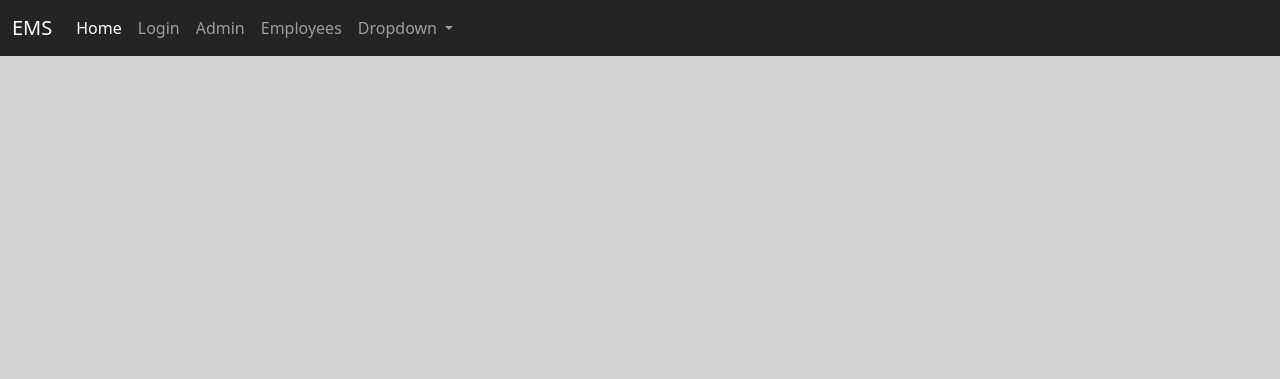
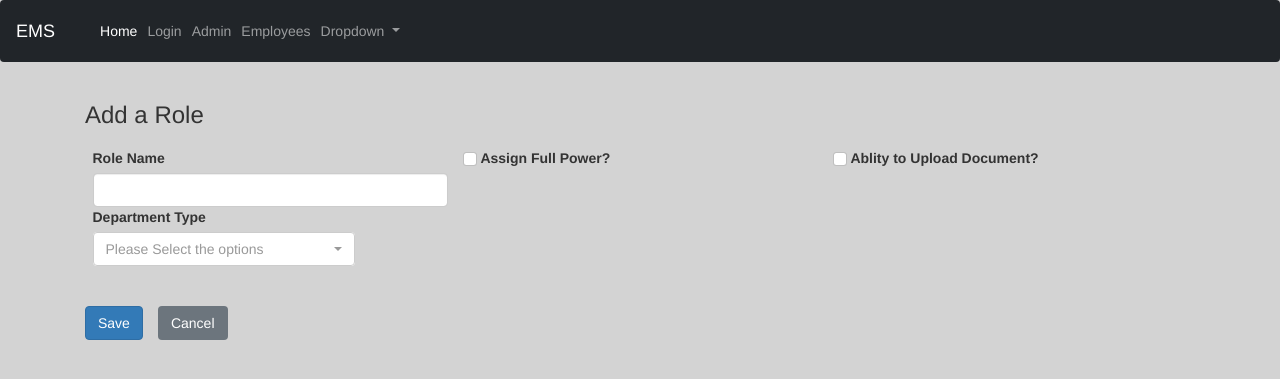
Before and after one commit to aswin-syras/Employee-Management-System, a Flask app: page /createNewRole in a window 1280 px wide. Shown: the top 379 px of the page. Run offline with Flask 2, Linux system fonts and the light colour scheme; some libraries are stand-ins or nearby versions.

Commit message:
[Dept, Role, Emp_type and role] Created and edited GET and POST

```diff
--- a/main.py
+++ b/main.py
@@ -96,6 +96,13 @@ class InformForm(FlaskForm):
     hourly_pay = IntegerField('Hourly Pay')
     submit = SubmitField('Submit')
 
+    department_name = StringField('Department Name', validators=[DataRequired()])
+    employee_type_description = StringField('Employee Type Description', validators=[DataRequired()])
+
+    role_name = StringField('Role Name', validators=[DataRequired()])
+    role_have_full_power = BooleanField('Assign Full Power?')
+    role_upload_documents_profile_pictures = BooleanField('Ablity to Upload Document?')
+
 
 @app.route("/<name>")
 def home(name):
@@ -184,6 +191,57 @@ def generating_random_id_employees():
             i = 1
 
 
+def generating_random_id_departments():
+    # Generating a new random id for employees
+    i = 1
+    while (i > 0):
+        random_id_generator = randrange(1, 1000000)
+        all_departments_find = mongo.db.departments.find()
+
+        # Fetch only the Id only for comparing
+        result = map(lambda x: x["_id"], all_departments_find)
+        not_in_list = random_id_generator not in list(result)
+        if (not_in_list):
+            i = 0
+            return random_id_generator
+        else:
+            i = 1
+
+
+def generating_random_id_employee_type():
+    # Generating a new random id for employees
+    i = 1
+    while (i > 0):
+        random_id_generator = randrange(1, 1000000)
+        all_employee_type_find = mongo.db.employee_type.find()
+
+        # Fetch only the Id only for comparing
+        result = map(lambda x: x["_id"], all_employee_type_find)
+        not_in_list = random_id_generator not in list(result)
+        if (not_in_list):
+            i = 0
+            return random_id_generator
+        else:
+            i = 1
+
+
+def generating_random_id_role():
+    # Generating a new random id for employees
+    i = 1
+    while (i > 0):
+        random_id_generator = randrange(1, 1000000)
+        all_role_find = mongo.db.role.find()
+
+        # Fetch only the Id only for comparing
+        result = map(lambda x: x["_id"], all_role_find)
+        not_in_list = random_id_generator not in list(result)
+        if (not_in_list):
+            i = 0
+            return random_id_generator
+        else:
+            i = 1
+
+
 @app.route("/newEmployee")
 def createNewEmployeeGET():
     # all_roles = database_connection.connect_role_table_name()
@@ -217,7 +275,7 @@ def createNewEmployee():
 
             error = []
 
-            print("request.form.get:::", request.form.get("manager_id"), request.form )
+            print("request.form.get:::", request.form.get("manager_id"), request.form)
             if not request.form.get("role_id"):
                 error.append("Please Select the Job Position")
             elif request.form.get("role_id"):
@@ -248,7 +306,8 @@ def createNewEmployee():
                                    came_from="admin.adminHome",
                                    gender_array=gender_array,
                                    requestForm=requestForm)
-        elif int(request.form.get("employee_type_id")) != 1000 and request.form.get("is_manager"): # If manager cannot be in Hourly rate
+        elif int(request.form.get("employee_type_id")) != 1000 and request.form.get(
+                "is_manager"):  # If manager cannot be in Hourly rate
             error = []
             error.append("Manager Cannot be on an hourly rate")
             requestForm.update({'role_id': int(request.form.get("role_id"))})
@@ -268,7 +327,7 @@ def createNewEmployee():
                                    requestForm=requestForm)
         else:
             salary_hourly_details = {}
-            print("--------------------: ", int(request.form.get("employee_type_id")) , request.form.get("is_manager"))
+            print("--------------------: ", int(request.form.get("employee_type_id")), request.form.get("is_manager"))
             # Fulltime job has some benefits
             if (int(request.form.get('employee_type_id')) == 1000):
                 my_salary = request.form.get('salary')
@@ -283,8 +342,10 @@ def createNewEmployee():
                         "salary": 0 if not my_salary else float(request.form.get('salary')),
                         "bonus": 0 if not my_bonus else float(request.form.get('bonus')),
                         "allowances": {
-                            "basic_allowance": 0 if not my_basic_allowance else float(request.form.get('basic_allowance')),
-                            "medical_allowance": 0 if not my_medical_allowance else float(request.form.get('medical_allowance')),
+                            "basic_allowance": 0 if not my_basic_allowance else float(
+                                request.form.get('basic_allowance')),
+                            "medical_allowance": 0 if not my_medical_allowance else float(
+                                request.form.get('medical_allowance')),
                             "provident_fund": 0 if not my_provident_fund else float(request.form.get('provident_fund')),
                             "tax": 0 if not my_tax else float(request.form.get('tax'))
                         }
@@ -332,11 +393,11 @@ def createNewEmployee():
             # If the is a Manager? then insert the user into the table
             if (request.form.get('is_manager')):
                 manager_data = {
-                      "_id": insert_data["_id"],
-                      "manager_first_name": insert_data["first_name"],
-                      "manager_last_name": insert_data["last_name"],
-                      "manager_role_id": insert_data['user_role_id'],
-                      "manager_department_id": insert_data["department_id"]
+                    "_id": insert_data["_id"],
+                    "manager_first_name": insert_data["first_name"],
+                    "manager_last_name": insert_data["last_name"],
+                    "manager_role_id": insert_data['user_role_id'],
+                    "manager_department_id": insert_data["department_id"]
                 }
                 mongo.db.managers.insert_one(manager_data)
 
@@ -437,14 +498,197 @@ def editAnEmployee(id):
 @app.route("/deleteExistingEmployee/<int:id>")
 def deleteExistingEmployee(id):
     print("ID: ", id, )
-    fetch_one_employee = mongo.db.employees.find_one({ '_id': id })
+    fetch_one_employee = mongo.db.employees.find_one({'_id': id})
     if fetch_one_employee['is_manager']:
         mongo.db.managers.delete_one({'_id': id})
     mongo.db.employees.delete_one({'_id': id})
     return redirect(url_for('admin.adminHome'))
 
 
-# ********************************** CREATING CALENDAR EVENT *****************************#
+# ********************************** CREATEING A NEW DEPARTMENT ************************** #
+@app.route("/createNewDepartment", methods=['GET', 'POST'])
+def createNewDepartmentGET():
+    form = InformForm()
+    return render_template("admin/new_department.html",
+                           form=form,
+                           came_from="admin.adminHome")
+
+
+@app.route("/createNewDepartmentPOST", methods=['GET', 'POST'])
+def createNewDepartmentPOST():
+    # Insert the employees  data into the employees collection
+    mongo.db.departments.insert_one({
+        '_id': generating_random_id_departments(),
+        'department_name': request.form.get('department_name')
+    })
+    return redirect(url_for("admin.adminHome"))
+
+
+@app.route("/editDepartment/<int:id>", methods=['GET', 'POST'])
+def editingDepartmentGET(id):
+    # Insert the employees  data into the employees collection
+    form = InformForm()
+    one_department = mongo.db.departments.find_one({"_id": id})
+    print("---------- ", one_department)
+    return render_template("admin/edit_department.html",
+                           form=form,
+                           one_department=one_department,
+                           came_from="admin.adminHome")
+
+
+@app.route("/editDepartmentPOST/<int:id>", methods=['GET', 'POST'])
+def editingDepartmentPOST(id):
+    # Insert the employees  data into the employees collection
+    form = InformForm()
+
+    # Update the employees  data into the employees collection
+    mongo.db.departments.update_one(
+        {'_id': id},
+        {'$set': {'department_name': request.form.get('department_name')}})
+    return redirect(url_for("admin.adminHome"))
+
+
+# ********************************** CREATEING A NEW EMPLOYEE TYPE ************************** #
+@app.route("/createNewEmployeeType", methods=['GET', 'POST'])
+def createNewEmployeeTypeGET():
+    form = InformForm()
+    return render_template("admin/new_employee_type.html",
+                           form=form,
+                           came_from="admin.adminHome")
+
+
+@app.route("/createNewEmployeeTypePOST", methods=['GET', 'POST'])
+def createNewEmployeeTypePOST():
+    # Insert the employees  data into the employees collection
+    mongo.db.employee_type.insert_one({
+        '_id': generating_random_id_employee_type(),
+        'employee_type_description': request.form.get('employee_type_description')
+    })
+    return redirect(url_for("admin.adminHome"))
+
+
+@app.route("/editEmployeeType/<int:id>", methods=['GET', 'POST'])
+def editingEmployeeTypeGET(id):
+    # Insert the employees  data into the employees collection
+    form = InformForm()
+    one_employee_type = mongo.db.employee_type.find_one({"_id": id})
+    print("---------- ", one_employee_type)
+    return render_template("admin/edit_employee_type.html",
+                           form=form,
+                           one_employee_type=one_employee_type,
+                           came_from="admin.adminHome")
+
+
+@app.route("/editingEmployeeTypePOST/<int:id>", methods=['GET', 'POST'])
+def editingEmployeeTypePOST(id):
+    # Insert the employees  data into the employees collection
+    form = InformForm()
+
+    # Update the employees  data into the employees collection
+    mongo.db.employee_type.update_one(
+        {'_id': id},
+        {'$set': {'employee_type_description': request.form.get('employee_type_description')}})
+    return redirect(url_for("admin.adminHome"))
+
+
+# ********************************** CREATING A NEW ROLE ************************** #
+@app.route("/createNewRole", methods=['GET', 'POST'])
+def createNewRoleGET():
+    form = InformForm()
+    return render_template("admin/new_role.html",
+                           form=form,
+                           display_all_departments=fetch_all_departments,
+                           came_from="admin.adminHome")
+
+
+@app.route("/createNewRolePOST", methods=['GET', 'POST'])
+def createNewRolePOST():
+    form = InformForm()
+    error = []
+    if not request.form.get("department_id"):
+        error.append("Please Select the Department")
+
+        return render_template("admin/new_role.html",
+                               display_all_departments=fetch_all_departments,
+                               form=form,
+                               error=error,
+                               came_from="admin.adminHome",
+                               gender_array=gender_array
+                               )
+    else:
+        # Insert the employees  data into the employees collection
+        mongo.db.role.insert_one({
+            '_id': generating_random_id_role(),
+            'role_name': request.form.get('role_name'),
+            'role_have_full_power': True if request.form.get('role_have_full_power') else False,
+            'role_upload_documents_profile_pictures': True if request.form.get('role_name') else False,
+            'role_department_id': int(request.form.get('department_id'))
+        })
+        return redirect(url_for("admin.adminHome"))
+
+
+@app.route("/editRole/<int:id>", methods=['GET', 'POST'])
+def editingRoleGET(id):
+    # Insert the employees  data into the employees collection
+    form = InformForm()
+    one_role = mongo.db.role.find_one({"_id": id})
+    print("---------- ", one_role)
+    return render_template("admin/edit_role.html",
+                           form=form,
+                           display_all_departments=fetch_all_departments,
+                           one_role=one_role,
+                           came_from="admin.adminHome")
+
+
+@app.route("/editingRolePOST/<int:id>", methods=['GET', 'POST'])
+def editingRolePOST(id):
+    # Insert the employees  data into the employees collection
+    form = InformForm()
+    found_one_from_db_before_json = mongo.db.role.find_one({"_id": id})
+    fetched_one_value_before_json = {
+        '_id': id,
+        "role_name": found_one_from_db_before_json['role_name'],
+        'role_have_full_power': True if found_one_from_db_before_json['role_have_full_power'] else False,
+        'role_upload_documents_profile_pictures': True if found_one_from_db_before_json['role_name'] else False,
+        'role_department_id': int(found_one_from_db_before_json['role_department_id'])
+    }
+
+    converted_json = json.dumps(fetched_one_value_before_json, sort_keys=True)
+    fetched_value_before_json = {
+        '_id': id,
+        "role_name": request.form.get('role_name'),
+        'role_have_full_power': True if request.form.get('role_have_full_power') else False,
+        'role_upload_documents_profile_pictures': True if request.form.get('role_name') else False,
+        'role_department_id': int(request.form.get('department_id'))
+    }
+
+    fetched_val_json = json.dumps(fetched_value_before_json, sort_keys=True)
+
+    collect_data_to_append = {}
+    if converted_json == fetched_val_json:
+        print("They are Exactly the same, so don't update the db")
+    else:
+        if (fetched_value_before_json["role_name"] != fetched_one_value_before_json["role_name"]):
+            collect_data_to_append["role_name"] = fetched_value_before_json["role_name"]
+        if (fetched_value_before_json["role_have_full_power"] != fetched_one_value_before_json["role_have_full_power"]):
+            collect_data_to_append["role_have_full_power"] = fetched_value_before_json["role_have_full_power"]
+        if (fetched_value_before_json["role_upload_documents_profile_pictures"] != fetched_one_value_before_json[
+            "role_upload_documents_profile_pictures"]):
+            collect_data_to_append["role_upload_documents_profile_pictures"] = fetched_value_before_json[
+                "role_upload_documents_profile_pictures"]
+        if (fetched_value_before_json["role_department_id"] != fetched_one_value_before_json["role_department_id"]):
+            collect_data_to_append["role_department_id"] = fetched_value_before_json["role_department_id"]
+
+        # Update the employees  data into the employees collection
+        mongo.db.role.update_one(
+            {'_id': id},
+            {'$set': collect_data_to_append}
+        )
+
+    return redirect(url_for("admin.adminHome"))
+
+
+# ********************************** CREATING CALENDAR EVENT ***************************** #
 @app.route("/createNewEventPost", methods=['GET', 'POST'])
 def createNewEventPost():
     form = InformForm()
--- a/static/css/styles.css
+++ b/static/css/styles.css
@@ -37,3 +37,18 @@ input[type="file"] {
 .custom-file-upload {
     margin-left: 20px
 }
+
+.parent-edit-div {
+    position: relative;
+}
+
+.all-btns {
+    position: absolute;
+    top: 0;
+    right: 0;
+}
+
+.row {
+    margin-left: 0;
+    margin-right: 0;
+}
--- /dev/null
+++ b/templates/admin/new_role.html
@@ -0,0 +1,65 @@
+{% extends "shared-component/index.html" %}
+{% block title %}New Event Creation {% endblock title %}
+{% block content %}
+
+<script src="https://ajax.googleapis.com/ajax/libs/jquery/2.1.1/jquery.min.js"></script>
+<script src="https://maxcdn.bootstrapcdn.com/bootstrap/3.3.6/js/bootstrap.min.js"></script>
+<link href="https://maxcdn.bootstrapcdn.com/bootstrap/3.3.6/css/bootstrap.min.css" rel="stylesheet" />
+<script src="https://cdnjs.cloudflare.com/ajax/libs/bootstrap-select/1.10.0/js/bootstrap-select.min.js"></script>
+<link href="https://cdnjs.cloudflare.com/ajax/libs/bootstrap-select/1.10.0/css/bootstrap-select.min.css" rel="stylesheet" />
+<link rel="stylesheet" type="text/css" rel="stylesheet" href="{{ url_for('static', filename='css/styles.css') }}">
+<script src="{{ url_for('static', filename='js/index.js') }}"></script>
+    <div>
+        <h3>Add a Role </h3>
+        <form method="POST" action="{{url_for('createNewRolePOST')}}"  name="myForm">
+            {{ form.csrt_token }}
+
+            {% if error %}
+                {% for errors in error %}
+                    <div class="alert alert-danger" role="alert"><strong>Error:</strong> {{ errors }}</div>
+                {% endfor %}
+            {% endif %}
+
+            <div class="form-group pt-3 row">
+                <div class="col-4">
+                    {{ form.role_name.label }} {{ form.role_name(class="form-control")}} {{ form.hidden_tag() }}
+                </div>
+                <div class="col-4">
+                    {{ form.role_have_full_power(class="form-check-input", type="checkbox", checked=False)}} {{ form.role_have_full_power.label }} {{ form.hidden_tag() }}
+                </div>
+                <div class="col-4">
+                    {{ form.role_upload_documents_profile_pictures(class="form-check-input", type="checkbox", checked=False)}} {{ form.role_upload_documents_profile_pictures.label }}  {{ form.hidden_tag() }}
+                </div>
+
+                    <!--Department Type-->
+                    <div class="col-3">
+                        <label for="" class="" >Department Type</label>
+                        <select class="form-control selectpicker" id="select-department_type" data-live-search="true" name="department_id">
+                             <option selected disabled>Please Select the options</option>
+                            {% for department in display_all_departments %}
+                                {% if department._id %}
+                                    {% if requestForm %}
+                                        <option value="{{ department._id }}"{% if  department._id == requestForm.department_id %} selected="selected" {% endif %}>
+                                            {{ department.department_name }}</option>
+                                    {% else %}
+                                        <option value="{{ department._id }}">{{ department.department_name }}</option>
+                                    {% endif %}
+                                {% endif %}
+                            {% endfor %}
+                        </select>
+                    </div>
+            </div>
+
+            <!-- Buttons -->
+            <div class="d-flex pt-3">
+
+                <div class="form-group buttons-edit">
+                    <input type="submit" value="Save" class="btn btn-primary"/>
+                </div>
+                <div class="form-group buttons-edit">
+                    <a href="{{ url_for(came_from) }}" class="btn btn-secondary">Cancel</a>
+                </div>
+            </div>
+        </form>
+    </div>
+{% endblock %}
--- a/templates/shared-component/new_employee.html
+++ b/templates/shared-component/new_employee.html
@@ -251,10 +251,10 @@
                 <!-- Buttons -->
                 <div class="d-flex pt-3">
 
-                    <div class="form-group">
+                    <div class="form-group buttons-edit">
                         <input type="submit" value="Save" class="btn btn-primary"/>
                     </div>
-                    <div class="form-group">
+                    <div class="form-group buttons-edit">
                         <a href="{{ url_for(came_from) }}" class="btn btn-secondary">Cancel</a>
                     </div>
                 </div>
```
Also changed, not shown: templates/admin/admin.html (+17 -3 lines), templates/admin/edit_department.html (added, +40 -0 lines), templates/admin/edit_employee_type.html (added, +40 -0 lines), templates/admin/edit_role.html (added, +65 -0 lines), templates/admin/new_department.html (added, +41 -0 lines), templates/admin/new_employee_type.html (added, +41 -0 lines), templates/shared-component/edit_employee.html (+55 -41 lines).
